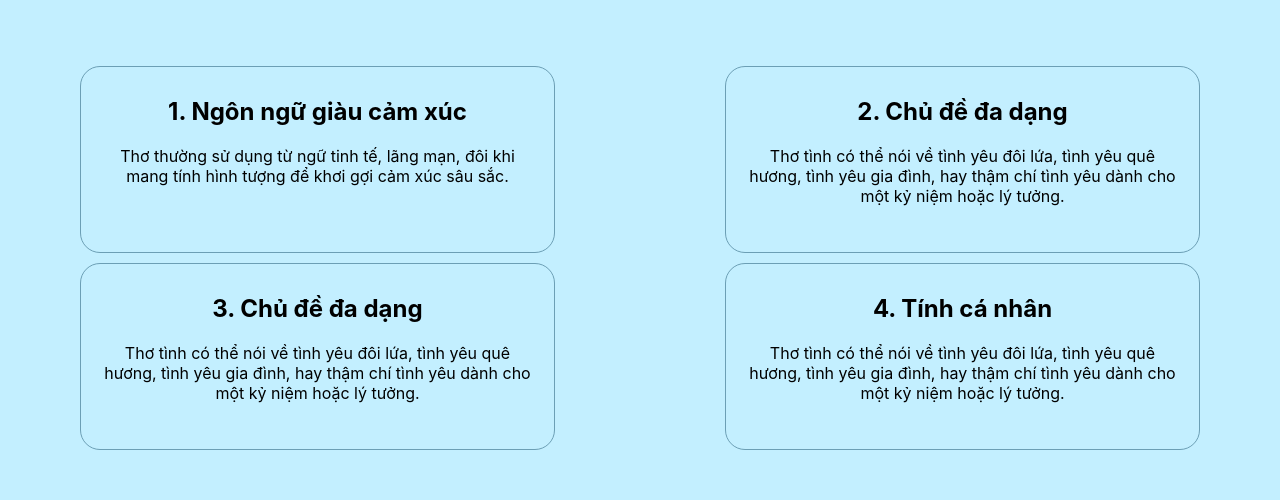
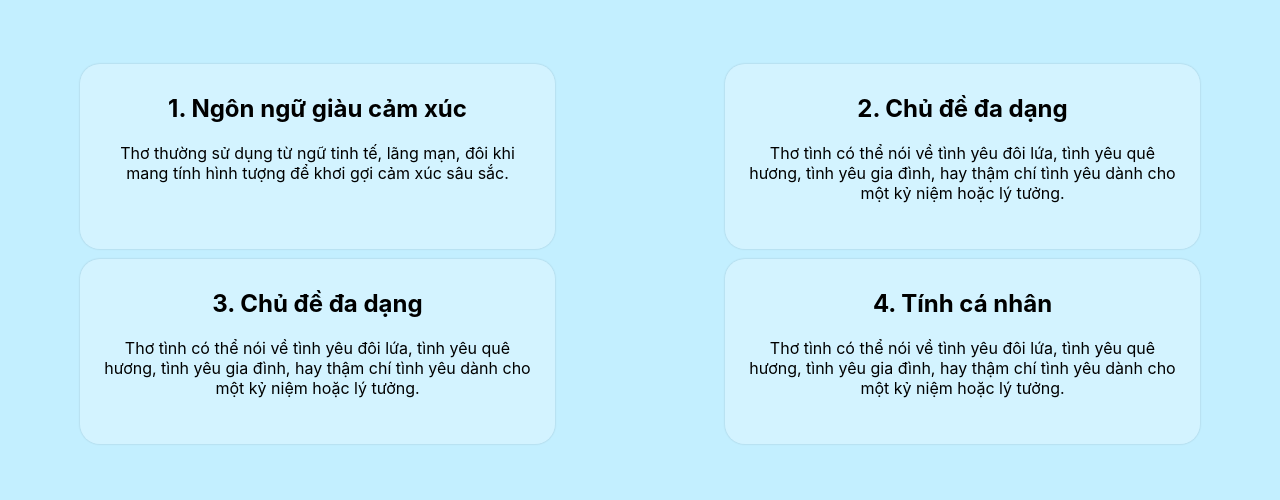
Before and after one commit to zungei/giaitandingu, a plain HTML site: page index.html in a window 1280 px wide. Shown: the part 667-1167 px from the top of the page. Drawn offline with Linux system fonts and the light colour scheme.

Commit message:
add box color

```diff
--- a/index.html
+++ b/index.html
@@ -102,12 +102,13 @@
     }
     .container {
         max-width: fit-content;
-        border: #6c9fb5 1px solid;
         border-radius: 20px;
         padding-top: 30px;
         padding-bottom: 30px;
         margin-left: 80px;
         margin-right: 80px;
+        background-color: #d9f5ffbd;
+        box-shadow: 0px 0px 2px 0px #00000033;
     }
     .char {
         display: grid;
```
